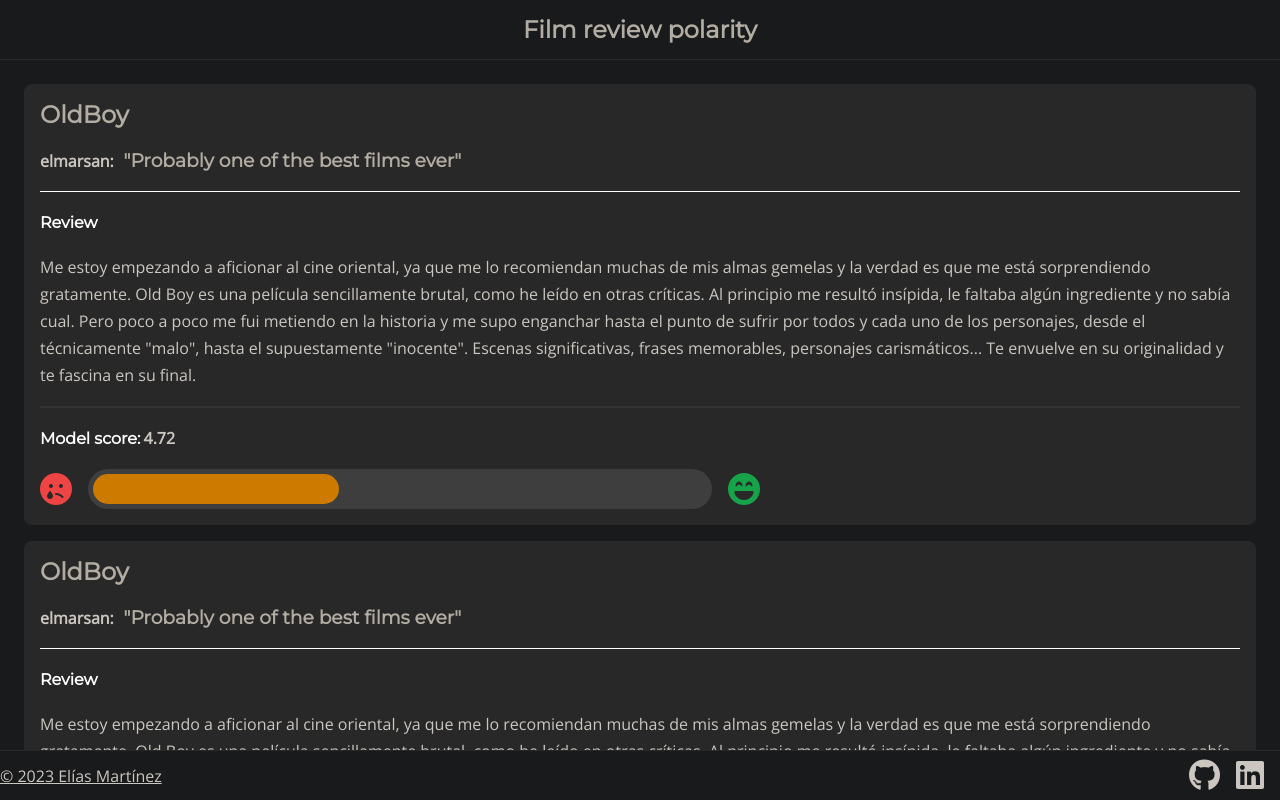
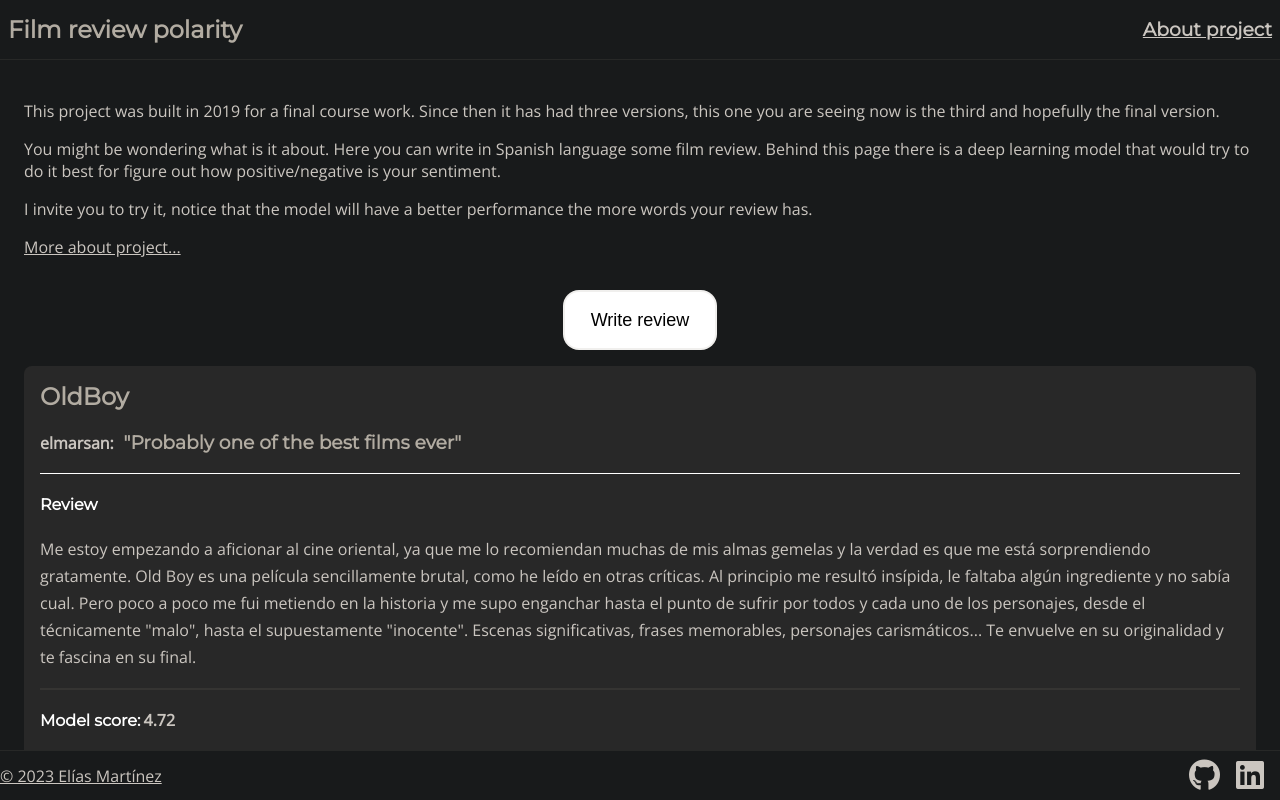
Before and after one commit to elmarsan/film-review-polarity, a React (Create React App) app in the folder front/: page / in a window 1280 px wide. Built offline with nearby package versions, Linux system fonts and the light colour scheme.

Commit message:
front: wrap review form into modal

```diff
--- a/front/src/App.tsx
+++ b/front/src/App.tsx
@@ -1,4 +1,6 @@
-import { FC } from 'react';
+import { FC, useState } from 'react';
+import './app.css';
+import ReviewFormModal from './components/review/form/review-form-modal';
 import ReviewList from './components/review/list/review-list';
 import { Review } from './components/review/review';
 import Layout from './layout/layout';
@@ -30,9 +32,27 @@ const App: FC = () => {
     reviews.push(review)
   }
 
+  const [showReviewModal, setShowReviewModal] = useState(false);
+
   return (
     <Layout>
-        {/* <ReviewForm/> */}
+        <ReviewFormModal
+          show={showReviewModal}
+          onClose={() => setShowReviewModal(false)}
+        />
+
+        <div className='project-info'>
+          <div>
+            <p>This project was built in 2019 for a final course work. Since then it has had three versions, this one you are seeing now is the third and hopefully the final version.</p>
+            <p>You might be wondering what is it about. Here you can write in Spanish language some film review. Behind this page there is a deep learning model that would try to do it best for figure out how positive/negative is your sentiment.</p>
+            <p>I invite you to try it, notice that the model will have a better performance the more words your review has.</p>
+            <p>
+              <a href='#'>More about project...</a>
+            </p>
+          </div>
+          <button type='button' onClick={() => setShowReviewModal(true)}>Write review</button>
+        </div>
+
         <ReviewList reviews={reviews}/>
     </Layout>
   );
--- a/front/src/app.css
+++ b/front/src/app.css
@@ -1,24 +1,25 @@
-.container {
+.project-info {
     display: flex;
     flex-flow: column;
+    align-items: center;
+    margin-bottom: 1rem;
 }
 
-.review-form {
-    /* position: fi; */
+.project-info div {
+    width: 100%;
 }
 
-/* .column {
-    height: 100%;
-    flex: 100%;
+.project-info button {
+    font-size: 18px;
+    line-height: 28px;
+    padding: 14px 26px;
+    border-radius: 1rem;
+
+    border: 2px solid var(--border_color);
+    background-color: white;
 }
 
-@media (min-width: 768px) {
-    .column {
-        flex: 100%;
-    }
+.project-info button:hover {
+    cursor: pointer;
+    background-color: var(--text_color);
 }
-
-.reviews {
-    display: flex;
-    flex-flow: column;
-} */
--- /dev/null
+++ b/front/src/components/review/form/review-form-modal.css
@@ -0,0 +1,39 @@
+.close-icon {
+    font-size: 28px;
+    position: absolute;
+    right: 3rem;
+    top: 3rem;
+}
+
+.close-icon:hover {
+    cursor: pointer;
+}
+
+.modal {
+    position: absolute;
+    top: 50%;
+    left: 50%;
+    right: auto;
+    bottom: auto;
+    margin-right: -50%;
+    transform: translate(-50%, -50%);
+    width: 60%;
+    background-color: rgb(40,40,40);
+    margin-top: 0;
+    border-radius: .6rem;
+}
+
+.overlay-elias {
+    background-color: rgba(255, 255, 255, .40);
+}
+
+@media (max-width: 768px) {
+    .modal {
+        width: 95%;
+    }
+    .close-icon {
+        position: absolute;
+        right: 1rem;
+        top: 2.8rem;
+    }
+}
--- /dev/null
+++ b/front/src/components/review/form/review-form-modal.tsx
@@ -0,0 +1,28 @@
+import { FC } from 'react';
+import Modal from 'react-modal';
+import ReviewForm from './review-form';
+import './review-form-modal.css'
+
+interface Props {
+    show: boolean;
+    onClose: () => void;
+}
+
+const ReviewFormModal: FC<Props> = ({
+    show,
+    onClose
+}) => {
+    return (
+        <Modal
+            isOpen={show}
+            onRequestClose={onClose}
+            className='modal'
+            style={{ overlay: { backgroundColor: 'rgba(255, 255, 255, .40)' }}}
+        >
+            <i className="fa-solid fa-x close-icon" onClick={onClose}></i>
+            <ReviewForm/>
+        </Modal>
+    );
+};
+
+export default ReviewFormModal;
--- a/front/src/components/review/form/review-form.css
+++ b/front/src/components/review/form/review-form.css
@@ -2,25 +2,12 @@
     padding: 1.5rem;
 }
 
-/* .review-form form {
-    width: 100%;
-    display: flex;
-    flex-flow: column;
-} */
-
 .review-form h2 {
     text-align: center;
-}
-
-div {
-    width: 100%;
-    margin-top: 1rem;
 }
 
 button {
     padding: 8px 16px;
     font-size: 16px;
     margin-top: 1rem;
-    /* border-radius: .5rem; */
-    /* background-color: aquamarine; */
 }
--- a/front/src/components/review/list/review-list.css
+++ b/front/src/components/review/list/review-list.css
@@ -1,5 +1,4 @@
 .review-list {
-    padding: 1.5rem;
     display: flex;
     flex-flow: column;
 }
--- a/front/src/index.css
+++ b/front/src/index.css
@@ -21,6 +21,7 @@ body {
 #root {
   height: 100%;
   width: 100%;
+  margin: 0;
 }
 
 h1,
--- a/front/src/index.tsx
+++ b/front/src/index.tsx
@@ -2,10 +2,13 @@ import React from 'react';
 import ReactDOM from 'react-dom/client';
 import './index.css';
 import App from './App';
+import Modal from 'react-modal';
 
 const root = ReactDOM.createRoot(
   document.getElementById('root') as HTMLElement
 );
+
+Modal.setAppElement('#root');
 
 root.render(
   <React.StrictMode>
--- a/front/src/layout/layout.css
+++ b/front/src/layout/layout.css
@@ -10,7 +10,15 @@
     border-bottom: 1px solid var(--border_color);
     display: flex;
     align-items: center;
-    justify-content: center;
+    justify-content: space-between;
+}
+
+.header h2 {
+    margin-left: .5rem;
+}
+
+.header h3 {
+    margin-right: .5rem;
 }
 
 .main {
@@ -18,6 +26,7 @@
     overflow-y: scroll;
     display: flex;
     flex-flow: column;
+    padding: 1.5rem;
 }
 
 .footer {
@@ -29,7 +38,7 @@
     border-top: 1px solid var(--border_color);
 }
 
-.footer a {
+a {
     color: var(--text_color);
 }
 
--- a/front/src/layout/layout.tsx
+++ b/front/src/layout/layout.tsx
@@ -5,6 +5,7 @@ const Layout: FC<PropsWithChildren> = ({ children }) => (
   <div className='layout'>
     <div className='header'>
       <h2>Film review polarity</h2>
+      <h3><a href="#">About project</a></h3>
     </div>
     <div className='main'>
       {children}
```
Also changed, not shown: front/package.json (+5 -3 lines).
